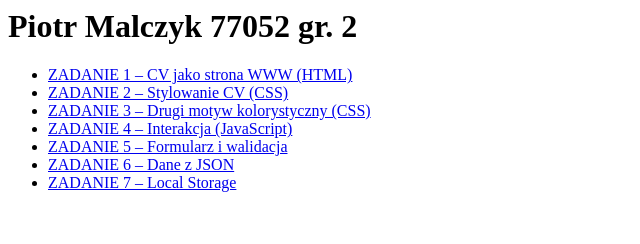
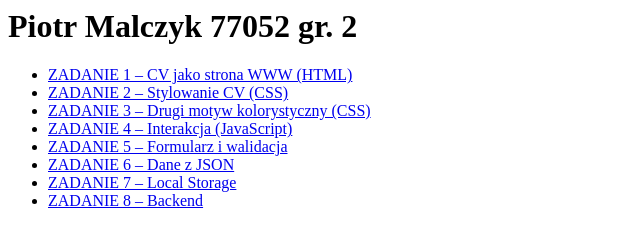
Before and after one commit to 77052/77052-Repozytorium-projektowe, a plain HTML site: page index.html in a window 1280 px wide. Shown: the whole page, without its empty margins (0-640 px from the left). Drawn offline with Linux system fonts and the light colour scheme.

Commit message:
Update index.html
77052

```diff
--- a/index.html
+++ b/index.html
@@ -8,4 +8,5 @@
   <li><a href="zad5/">ZADANIE 5 – Formularz i walidacja</a></li>
   <li><a href="zad6/">ZADANIE 6 – Dane z JSON</a></li>
   <li><a href="zad7/">ZADANIE 7 – Local Storage</a></li>
+  <li><a href="zad8/">ZADANIE 8 – Backend</a></li>
 </ul>
```
